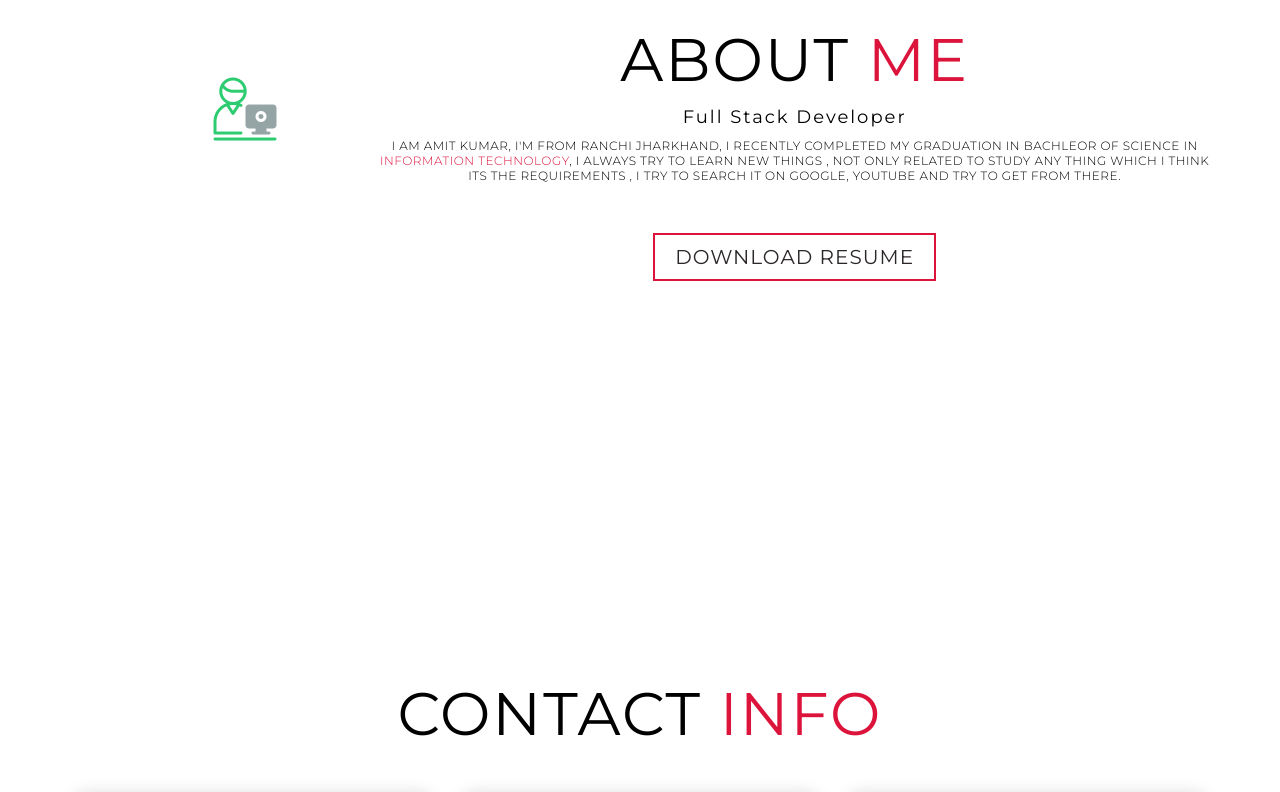
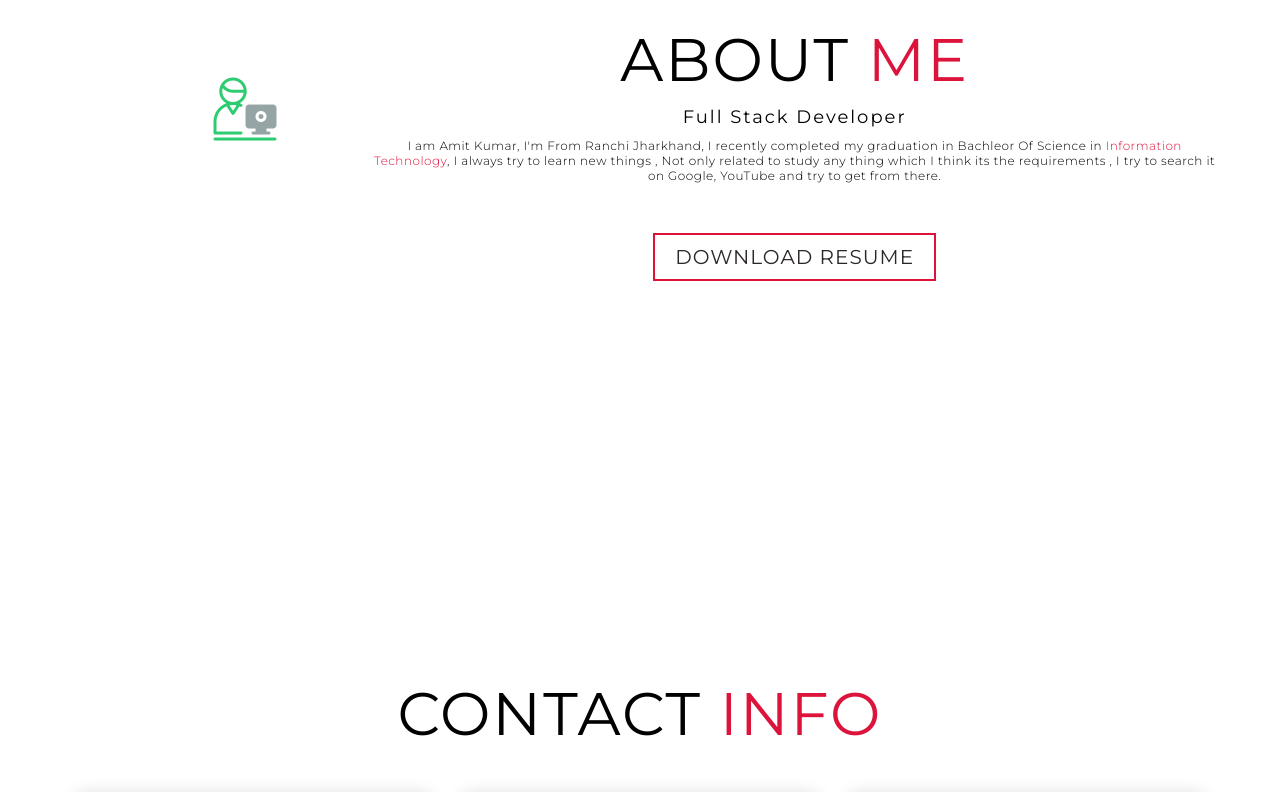
Before and after one commit to Amitkr1224/PersonalPortfolio, a plain HTML site: page index.html in a window 1280 px wide. Shown: the part 2640-3432 px from the top of the page. Drawn offline with Linux system fonts and the light colour scheme.

Commit message:
Update index.html
Changing in About Section

```diff
--- a/index.html
+++ b/index.html
@@ -117,7 +117,7 @@
             <div class="col-right">
                 <h1 class="section-title">About <span>Me</span></h1>
                 <h2>Full Stack Developer</h2>
-                <p class ="section-title">I am Amit Kumar, I'm From Ranchi Jharkhand, I recently completed
+                <p class ="section-about">I am Amit Kumar, I'm From Ranchi Jharkhand, I recently completed
                     my graduation in Bachleor Of Science in <span>Information Technology</span>,
                     I always try to learn new things , Not only related to study any thing which
                     I think its the requirements , I try to search it on Google, YouTube and try to get from there.</p>
```
